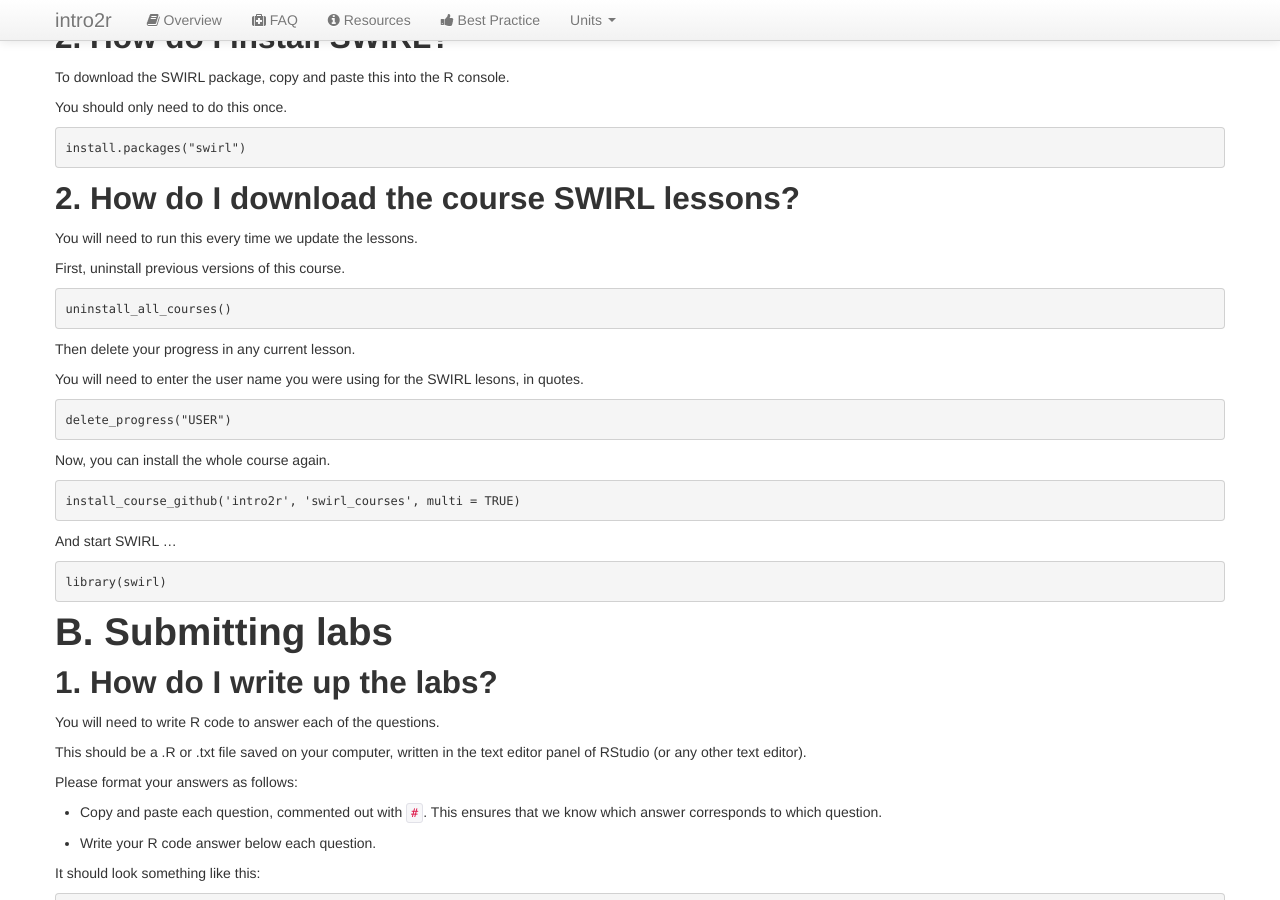
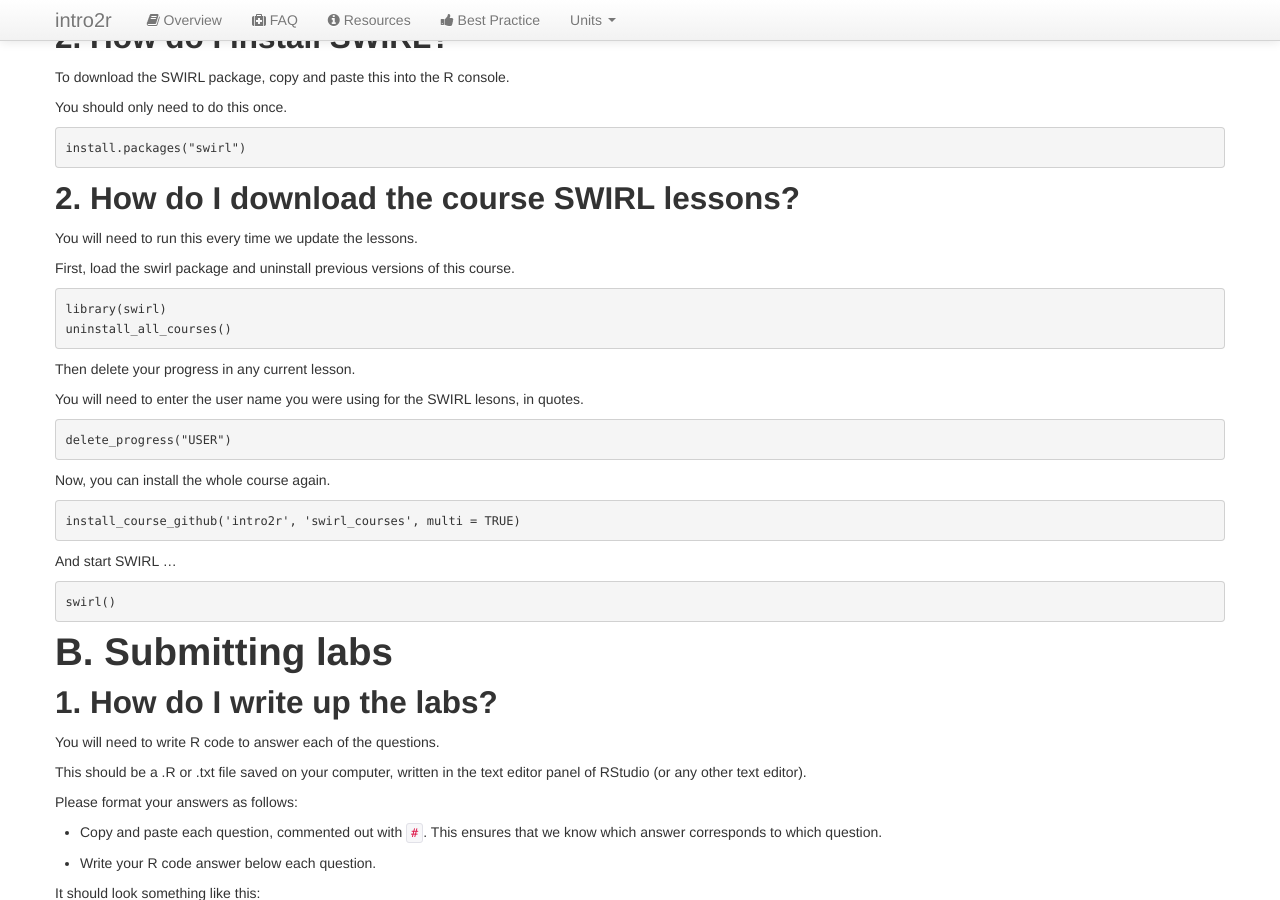
Before and after one commit to intro2r/intro2r, a Jekyll site: the page built from faq.md, in a window 1280 px wide and 900 px high, scrolled down 443 px. Built offline with Jekyll 4.4.1, drawn with Linux system fonts in a browser that asks for light colours.

Commit message:
Update faq.md

````diff
--- a/faq.md
+++ b/faq.md
@@ -42,9 +42,10 @@
 
 You will need to run this every time we update the lessons.
 
-First, uninstall previous versions of this course.
+First, load the swirl package and uninstall previous versions of this course.
 
 ```{r}
+library(swirl)
 uninstall_all_courses()
 ```
 
````
Also changed, not shown: other parts of faq.md (+1 -1 lines).
